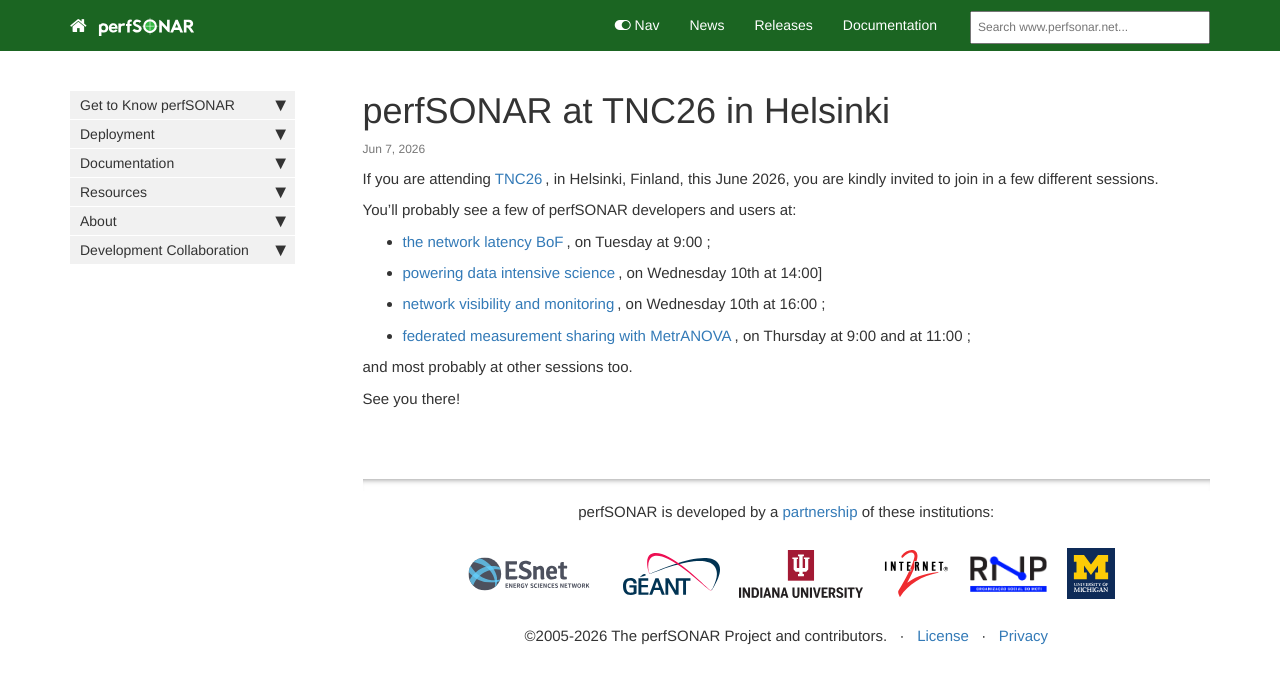
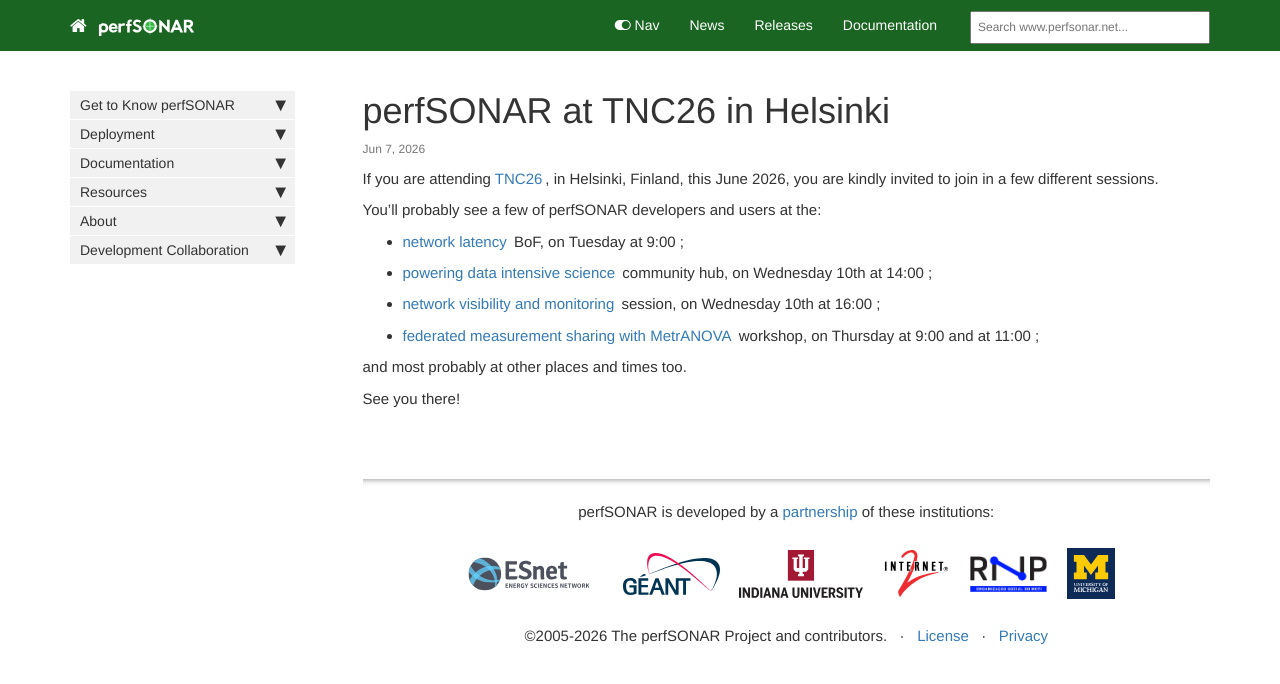
Before and after one commit to perfsonar/website, a Jekyll site: the page built from _posts/2026-06-07-tnc26.md, in a window 1280 px wide. Shown: the top 684 px of the page. Built offline with Jekyll 4.4.1, drawn with Linux system fonts in a browser that asks for light colours; comment, search, counter and statistics services are not loaded.

Commit message:
Prettyfing the TNC26 list.

```diff
--- a/_posts/2026-06-07-tnc26.md
+++ b/_posts/2026-06-07-tnc26.md
@@ -8,12 +8,12 @@ tags: [news]
 If you are attending [TNC26](https://tnc26.geant.org), in Helsinki, Finland, this June 2026,
 you are kindly invited to join in a few different sessions.
 
-You'll probably see a few of perfSONAR developers and users at:
- * [the network latency BoF](https://tnc26.geant.org/programme/#Monday/all/s1181), on Tuesday at 9:00 ;
- * [powering data intensive science](https://tnc26.geant.org/programme/#Monday/all/s1192), on Wednesday 10th at 14:00]
- * [network visibility and monitoring](https://tnc26.geant.org/programme/#Monday/all/s1077), on Wednesday 10th at 16:00 ;
- * [federated measurement sharing with MetrANOVA](https://tnc26.geant.org/programme/#Monday/all/c1149), on Thursday at 9:00 and at 11:00 ;
+You'll probably see a few of perfSONAR developers and users at the:
+ * [network latency](https://tnc26.geant.org/programme/#Monday/all/s1181) BoF, on Tuesday at 9:00 ;
+ * [powering data intensive science](https://tnc26.geant.org/programme/#Monday/all/s1192) community hub, on Wednesday 10th at 14:00 ;
+ * [network visibility and monitoring](https://tnc26.geant.org/programme/#Monday/all/s1077) session, on Wednesday 10th at 16:00 ;
+ * [federated measurement sharing with MetrANOVA](https://tnc26.geant.org/programme/#Monday/all/c1149) workshop, on Thursday at 9:00 and at 11:00 ;
 
-and most probably at other sessions too.
+and most probably at other places and times too.
 
 See you there!
```
